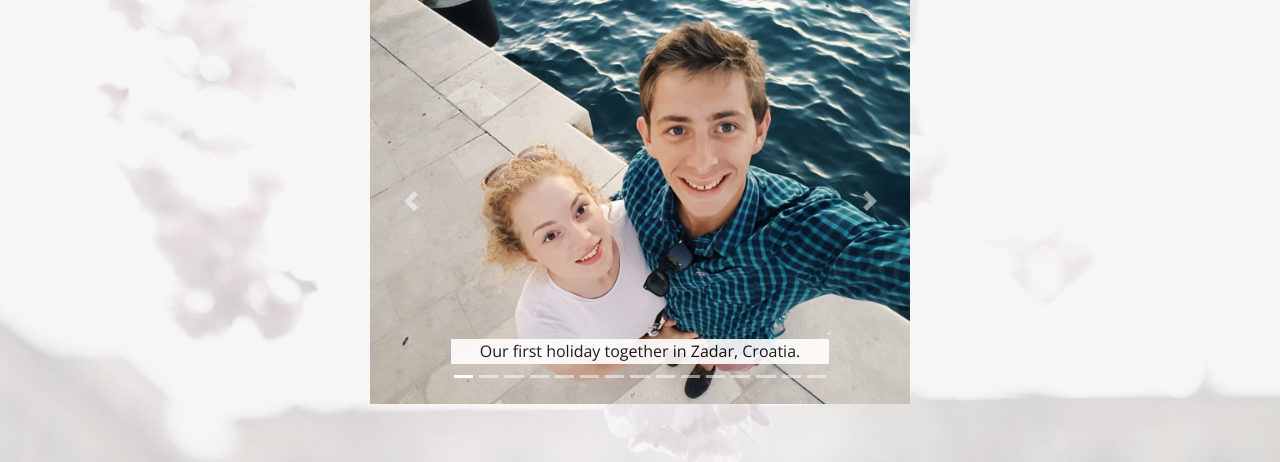
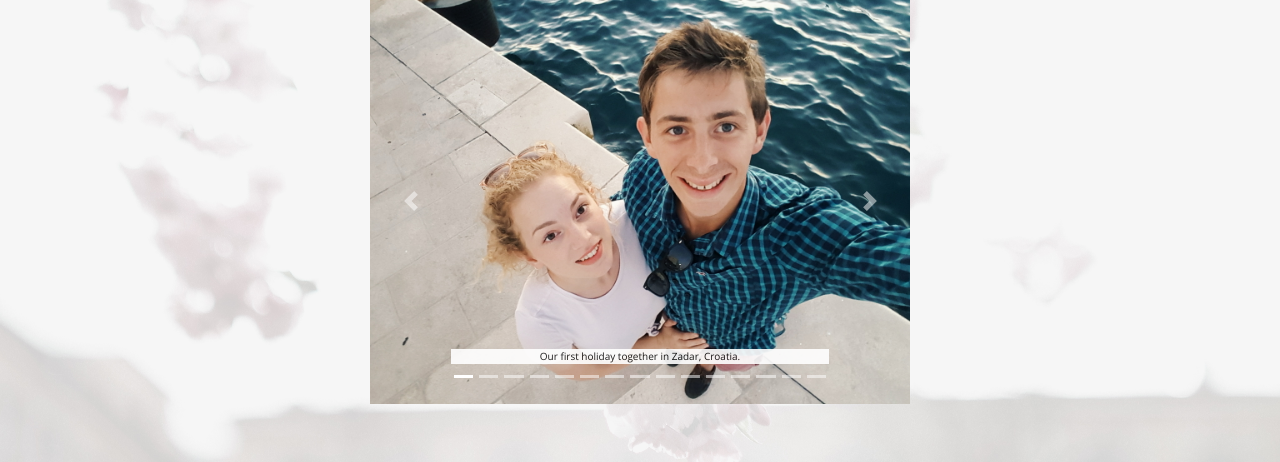
Before and after one commit to Maggie-and-Ollie-Wedding/wedding-website, a Flask app: page /watchthisspace in a window 1280 px wide. Shown: the part 338-800 px from the top of the page. Run offline with Flask 2, Linux system fonts and the light colour scheme; some libraries are stand-ins or nearby versions.

Commit message:
carousel formatfinish

```diff
--- a/static/css/stylesheet.css
+++ b/static/css/stylesheet.css
@@ -98,8 +98,9 @@ nav {
     opacity: 90%;
     padding-top: 0px;
     padding-bottom: 0px;
-    height: 25px;
+    height: 15px;
     bottom: 40px;
+    font-size: x-small;
 }
 ul{
     margin: 0;
--- a/templates/placeholder.html
+++ b/templates/placeholder.html
@@ -85,17 +85,19 @@
             </div>
           </div>
           <div class="carousel-item">
-            <img class="d-block w-100" src="../static/images/16299736_1406370176064361_1995352274273630325_o.JPG" alt="ESO">
-            <div class="carousel-caption d-none d-md-block">
-              <p>Two years in, at a university ball!</p>
-            </div>
-          </div>
-          <div class="carousel-item">
             <img class="d-block w-100" src="../static/images/16252180_1406401712727874_4595870805118186840_o (1).JPG" alt="ESO">
             <div class="carousel-caption d-none d-md-block">
               <p>Two years in, at a university ball!</p>
             </div>
           </div>
+
+          <div class="carousel-item">
+            <img class="d-block w-100" src="../static/images/16299736_1406370176064361_1995352274273630325_o.JPG" alt="ESO">
+            <div class="carousel-caption d-none d-md-block">
+              <p>Get you a man who looks at you like this.</p>
+            </div>
+          </div>
+
           <div class="carousel-item">
             <img class="d-block w-100" src="../static/images/IMG_1915.JPG" alt="ESO">
             <div class="carousel-caption d-none d-md-block">
```
